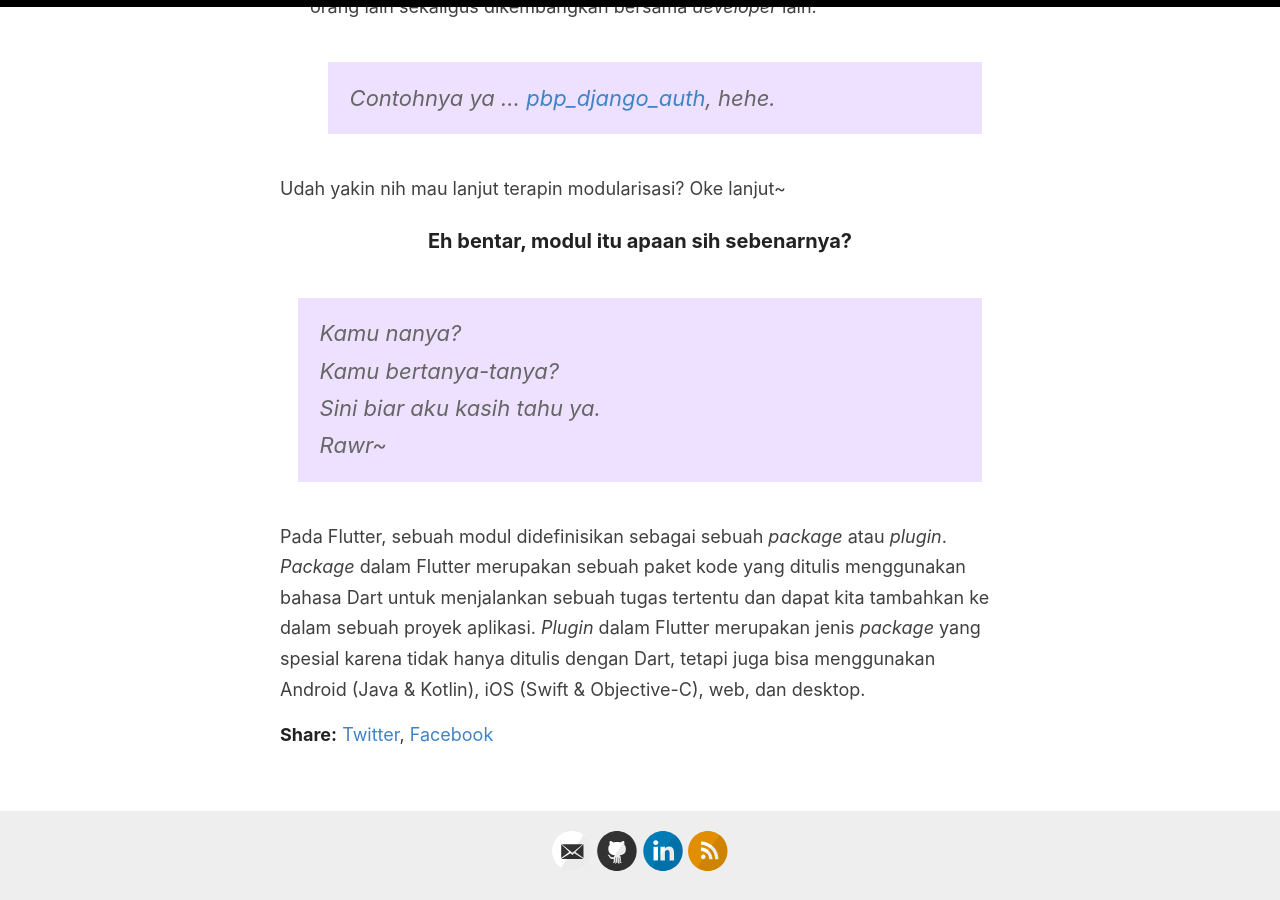
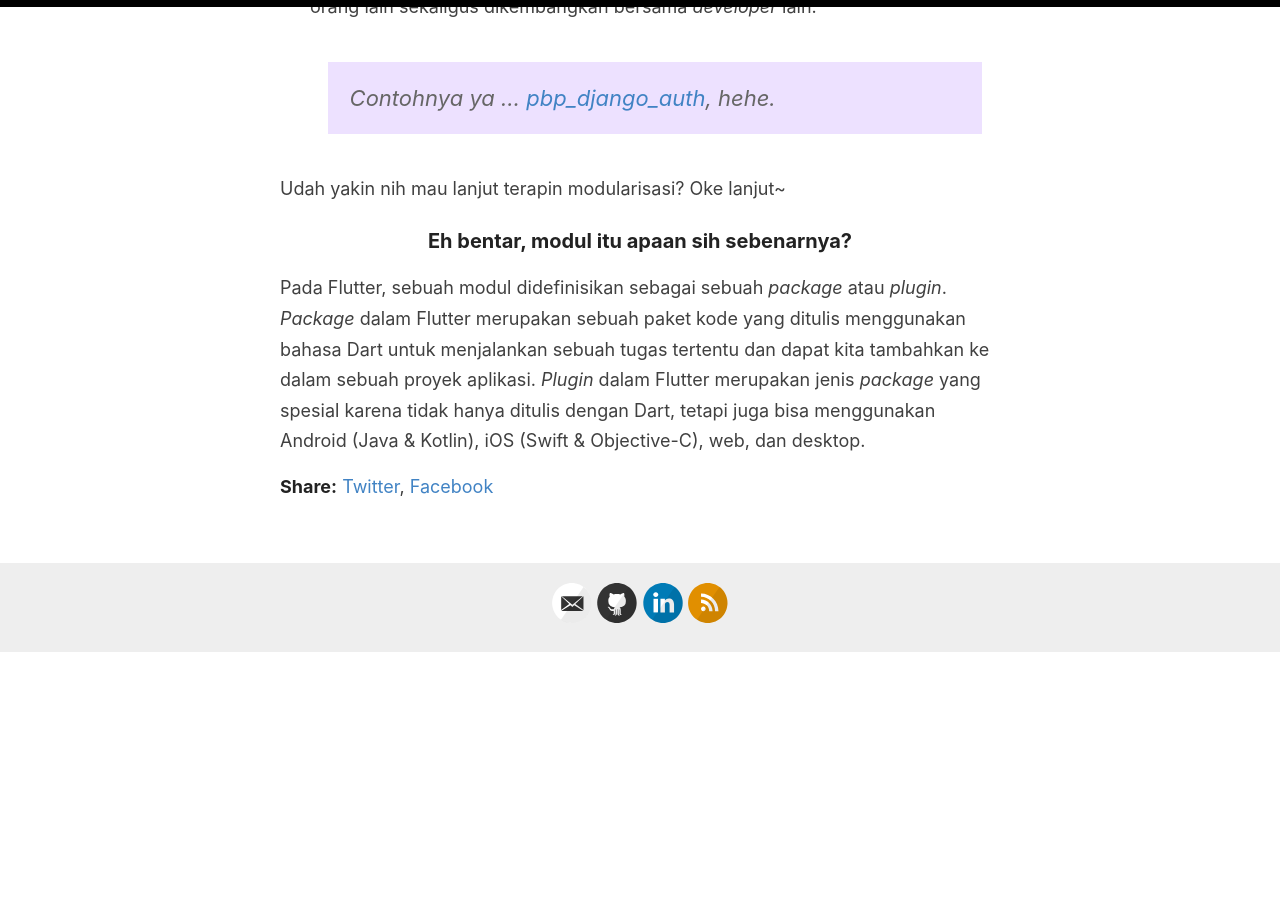
Before and after one commit to determinedguy/cecoret, a Jekyll site: the page built from _posts/2022-11-24-flutter-modularization.md, in a window 1280 px wide and 900 px high, scrolled down 2922 px. Built offline with Jekyll 4.4.1, drawn with Linux system fonts in a browser that asks for light colours; after the commit the page ends 3574 px from its top, so only the background shows below that.

Commit message:
remove: cringe stuff

```diff
--- a/_posts/2022-11-24-flutter-modularization.md
+++ b/_posts/2022-11-24-flutter-modularization.md
@@ -58,9 +58,4 @@ Udah yakin nih mau lanjut terapin modularisasi? Oke lanjut~
 
 ### Eh bentar, modul itu apaan sih sebenarnya?
 
-> Kamu nanya?<br />
-> Kamu bertanya-tanya?<br />
-> Sini biar aku kasih tahu ya.<br />
-> Rawr~
-
 Pada Flutter, sebuah modul didefinisikan sebagai sebuah *package* atau *plugin*. *Package* dalam Flutter merupakan sebuah paket kode yang ditulis menggunakan bahasa Dart untuk menjalankan sebuah tugas tertentu dan dapat kita tambahkan ke dalam sebuah proyek aplikasi. *Plugin* dalam Flutter merupakan jenis *package* yang spesial karena tidak hanya ditulis dengan Dart, tetapi juga bisa menggunakan Android (Java & Kotlin), iOS (Swift & Objective-C), web, dan desktop.
```
